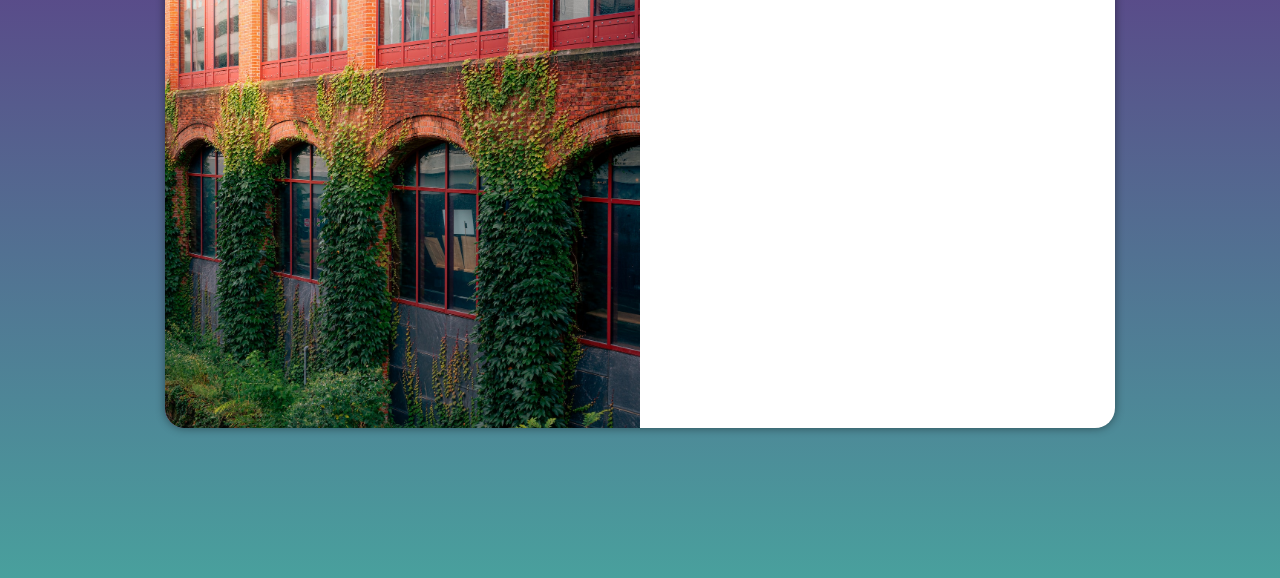
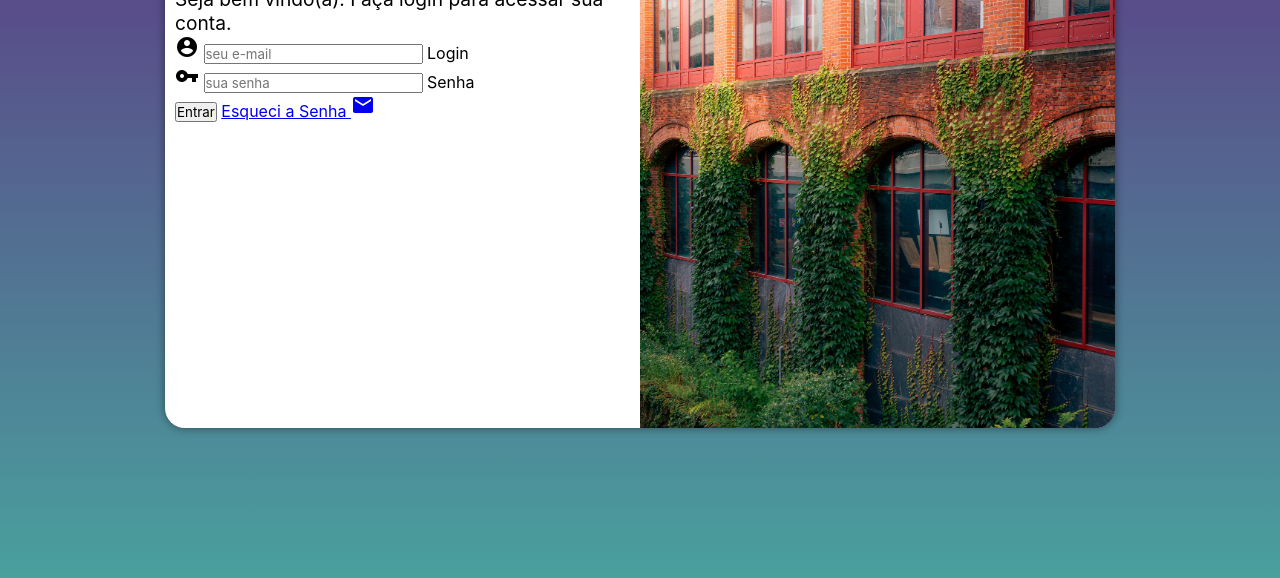
Before and after one commit to CarlaGeo/Projeto-Tela-login, a plain HTML site: page index.html in a window 1280 px wide. Shown: the part 222-800 px from the top of the page. Drawn offline with Linux system fonts and the light colour scheme.

Commit message:
arualização do formulário

```diff
--- a/css/medias.css
+++ b/css/medias.css
@@ -32,12 +32,19 @@
 
     }
     section#login > div#imagem{
-        float: left;
+        float: right;
         width: 50%;
         height: 100%;
     }
     section#login > div#formulario{
-        float: right;
+        float: left;
         width: 50%;
     }
+    div#formulario > h1{
+       font-size: 2em;
+    }
+
+    div#formulario > p {
+        font-size: 1.2em;
+    }
 }
--- a/css/style.css
+++ b/css/style.css
@@ -40,6 +40,7 @@ section#login{
 
 }
 
+
 section#login > div#imagem{
     display: block;
     background: #5f2c82 url(../img/predio.jpg) no-repeat;
@@ -53,3 +54,12 @@ section#login > div#formulario{
     padding: 10px;
 
 }
+
+div#formulario > h1{
+    text-align: center;
+    margin-bottom: 10px;
+}
+
+div#formulario > p {
+    font-size: 0.8em;
+}
--- a/index.html
+++ b/index.html
@@ -4,6 +4,8 @@
     <meta charset="UTF-8">
     <meta name="viewport" content="width=device-width, initial-scale=1.0">
     <title>Tela de Login</title>
+    <link href="https://fonts.googleapis.com/icon?family=Material+Icons"
+      rel="stylesheet">
     <link rel="stylesheet" href="css/style.css">
     <link rel="stylesheet" href="css/medias.css">
 </head>
@@ -16,7 +18,21 @@
             <div id="formulario">
                 <h1>Login</h1>
                 <p>Seja bem vindo(a). Faça login para acessar sua conta.</p>
-                <form action="login.php" method="post"></form>
+                <form action="login.php" method="post" autocomplete="on">
+                    <div class="campo">
+
+                        <span class="material-icons">account_circle</span>
+                        <input type="email" name="login" id="ilogin" placeholder="seu e-mail" autocomplete="email" required maxlength="30">
+                        <label for="ilogin">Login</label>
+                    </div>
+                    <div class="campo">
+                        <span class="material-icons">vpn_key</span>
+                        <input type="password" name="senha" id="isenha" placeholder="sua senha" autocomplete="current-password" required minlength="8" maxlength="20">
+                        <label for="isenha">Senha</label>
+                    </div>
+                    <input type="submit" value="Entrar">
+                    <a href="esqueci.html">Esqueci a Senha <span class="material-icons">mail</span></a>
+                </form>
             </div>
         </section>
     </main>
```
